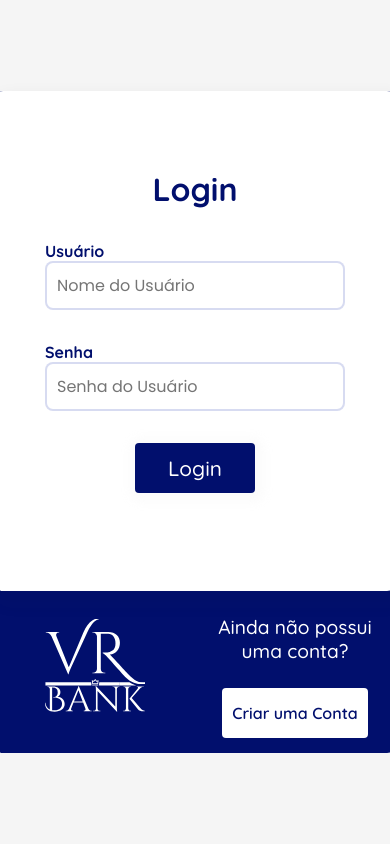
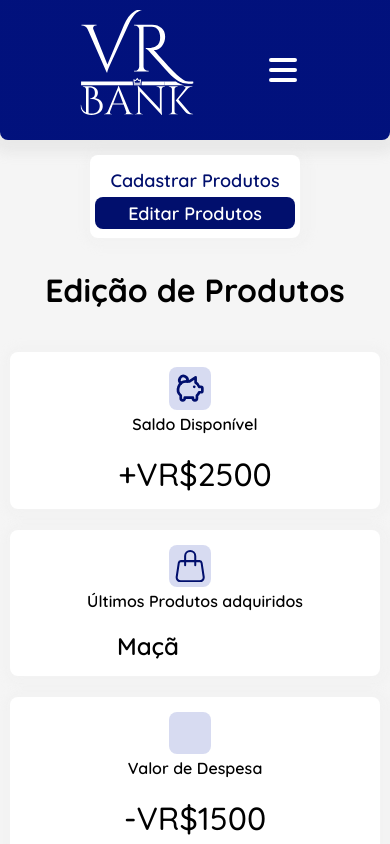
Before and after one commit to NatanALima/projeto-vrbank, a React (Create React App) app: page /editprods in a window 390 px wide. Shown: the top 844 px of the page. Built offline with nearby package versions, Linux system fonts and the light colour scheme; some icons are missing.

Commit message:
feat(CSS): adiciona Responsividade

```diff
--- a/src/App.css
+++ b/src/App.css
@@ -8,9 +8,26 @@ main {
     padding: 20px;
 }
 
-@media only screen and (max-width: 800px) {
+@media only screen and (max-width: 1399px) {
     main {
+        width: calc(100% - var(--widthNavResp));
         margin: auto;
-        padding: 0;
     }
 }
+
+@media only screen and (max-width: 991px) {
+    .contentContainer {
+        display: block;
+
+    }
+
+    main {
+        width: 100%;
+    }
+}
+
+@media only screen and (max-width: 575px) {
+    main {
+        padding: 15px 10px;
+    }
+}
--- a/src/App.js
+++ b/src/App.js
@@ -7,7 +7,7 @@ import Salas from './components/Salas/Salas';
 import { BrowserRouter as Router, Routes, Route} from 'react-router-dom';
 import { useState } from 'react';
 function App() {
-  const [isLogged, setIsLogged] = useState(false);
+  const [isLogged, setIsLogged] = useState(true);
 
   return (
     <>
--- a/src/assets/css/Action.module.css
+++ b/src/assets/css/Action.module.css
@@ -75,3 +75,11 @@
 .action__content:hover .action__cover::before {
     opacity: 0;
 }
+
+
+@media only screen and (max-width: 767px) {
+    .action__container {
+        flex-direction: column;
+        align-items: center;
+    }
+}
--- a/src/assets/css/InfoExtra.module.css
+++ b/src/assets/css/InfoExtra.module.css
@@ -101,9 +101,39 @@ Fim Título Content
     }
 }
 
-@media only screen and (max-width: 800px) {
+@media only screen and (max-width: 1199px) {
+    .infoExtra {
+        display: grid;
+        padding: var(--marginContent);
+        justify-items: center;
+        grid-template: 1fr 1fr / 1fr 1fr;
+        gap: calc(var(--marginContent) * 2);
+
+    }
+
     .infoExtra .infoExtra__content {
-        margin: 1em;
-        width: 100%;
+        margin: 0;
+        max-width: 100%;
     }
 }
+
+@media only screen and (max-width: 767px) {
+    .infoExtra {
+        display: flex;
+        align-items: center;
+        flex-direction: column;
+        gap: 0;
+        padding: 0;
+
+    }
+
+    .infoExtra .infoExtra__content {
+        margin: var(--marginContent);
+        width: 100%;
+        text-align: center;
+    }
+
+    .infoExtra .infoExtra__content .content__title {
+        display: block;
+    }
+}
--- a/src/assets/css/Navbar.module.css
+++ b/src/assets/css/Navbar.module.css
@@ -11,12 +11,12 @@ header.navContainer {
 
 }
 
-.navContent1__logo {
+.navContent__logo {
     display: flex;
     justify-content: center;
 }
 
-.navContent1__logo img{
+.navContent__logo img{
     margin: 2em 0;
     width: 200px;
     height: 200px;
@@ -25,18 +25,18 @@ header.navContainer {
 
 }
 
-.navContent1__logo img:hover {
+.navContent__logo img:hover {
     filter: drop-shadow(5px 2px 2px #000a4eb2);
     transform: translateY(-5px);
 
 }
 
-.navContent1__navList ul {
+.navContent__info ul {
     padding-right: 15px;
 
 }
 
-.navContent1__navList ul li{
+.navContent__info ul li{
     position: relative;
     font-size: var(--fontSizeNav);
     padding: 10px 20px;
@@ -49,7 +49,7 @@ header.navContainer {
 
 
 /* Animação no fundo */
-.navContent1__navList ul li::before {
+.navContent__info ul li::before {
     content: '';
     display: block;
     position: absolute;
@@ -61,18 +61,18 @@ header.navContainer {
 
 }
 
-.navContent1__navList ul li:has(.active)::before {
+.navContent__info ul li:has(.active)::before {
     background-color: white;
 }
 
-.navContent1__navList ul li:not(:has(.active))::before {
+.navContent__info ul li:not(:has(.active))::before {
     transform: scaleX(0);
     transform-origin: left;
 
 }
 
 
-.navContent1__navList ul li:hover::before {
+.navContent__info ul li:hover::before {
     transform: scaleX(1);
     transform-origin: left;
 
@@ -81,7 +81,7 @@ header.navContainer {
 
 
 
-.navContent1__navList ul li a{
+.navContent__info ul li a{
     color: white;
     display: flex;
     align-items: center;
@@ -89,27 +89,199 @@ header.navContainer {
 
 }
 
-.navContent1__navList ul li a.active {
+.navContent__info ul li a.active {
     color: var(--colorSec);
 }
 
-.navContent1__navList ul li a .iconList {
+.navContent__info ul li a .iconList {
     margin-right: 20px;
     font-size: 1.5em;
 }
 
 
-@media only screen and (max-width: 800px) {
-    header {
+/*
+===================================================================
+~~~~~~~~~~~~~~~~~~~~~~~~~~~~~~~~~~~~~~~~~~~~~~~~~~~~~~~~~~~~~~~~~~~
+Estilização da área de Informações de Login
+~~~~~~~~~~~~~~~~~~~~~~~~~~~~~~~~~~~~~~~~~~~~~~~~~~~~~~~~~~~~~~~~~~~
+===================================================================
+*/
+.navContent__info .navContent__info__login {
+    text-align: center;
+    background-color: white;
+    color: black;
+    margin-top: 5em;
+    padding: 10px 20px;
+
+}
+
+.navContent__info__login p.info__login__user {
+    margin: 5px 0;
+    font-weight: bold;
+
+}
+
+p.info__login__user span {
+    font-family: var(--fontSec);
+    font-weight: 400;
+
+}
+
+.navContent__info__login button.info__login__btn {
+    margin: auto;
+    background-color: var(--colorSec);
+    padding: 5px 25px;
+}
+
+
+.navContent__menuBtn {
+    display: none;
+    align-items: center;
+    justify-content: center;
+    background-color: transparent;
+    font-size: 2.5em;
+    padding: 0;
+    border-radius: 50px;
+    box-shadow: none;
+    transition: .15s ease;
+    cursor: pointer;
+
+}
+
+.menuBtn__icon {
+    margin: 10px;
+}
+
+.navContent__menuBtn:hover {
+    background-color: white;
+    color: var(--colorSec);
+    opacity: 1;
+}
+
+
+
+@media only screen and (max-width: 1399px) {
+    header.navContainer {
         width: var(--widthNavResp);
     }
 
-    .navContent1__logo img {
+    .navContent__logo img {
         width: 150px;
         height: 150px;
     }
-    .navContent1__navList ul li {
+    .navContent__info ul li {
         font-size: var(--fontSizeNavResp);
 
     }
 }
+
+@media only screen and (max-width: 991px) {
+    header.navContainer {
+        display: flex;
+        justify-content: space-evenly;
+        align-items: center;
+        width: 100%;
+        min-height: 100%;
+        padding: 10px 20px;
+        border-radius: 0 0 var(--borderRadiusFix) var(--borderRadiusFix);
+    }
+
+    .navContent__logo {
+        align-items: center;
+    }
+
+    .navContent__logo img{
+        width: 120px;
+        height: 120px;
+        margin: 0;
+
+    }
+
+    .navContent__info {
+        display: flex;
+        align-items: center;
+    }
+
+    .navContent__info ul {
+        display: flex;
+        padding: 0;
+
+    }
+
+    .navContent__info ul li {
+        padding: 10px;
+        margin: 15px 10px;
+        font-size: 16px;
+    }
+
+    .navContent__info ul li::before {
+        border-radius: var(--borderRadiusFix);
+    }
+
+    .navContent__info ul li:not(:has(.active))::before {
+        transform: scaleX(0);
+        transform-origin: top;
+
+    }
+
+    .navContent__info ul li:hover::before {
+        transform: scaleX(1);
+        transform-origin: top;
+
+    }
+
+    .navContent__info .navContent__info__login {
+        margin: 0;
+        padding: 10px;
+        border-radius: var(--borderRadiusFix);
+    }
+}
+
+@media only screen and (max-width: 767px) {
+    header.navContainer {
+        position: relative;
+    }
+
+    .navContent__info {
+        position: absolute;
+        display: flex;
+        flex-direction: column;
+        justify-content: center;
+        align-items: center;
+        width: 100%;
+        top: 130px;
+        background: var(--colorGradient);
+        height: calc(100vh - 130px);
+        transform: translateX(-100%);
+        transition: .3s ease;
+        z-index: 3;
+
+    }
+
+    .navContent__info__active {
+        transform: translateX(0);
+    }
+
+    .navContent__info ul {
+        display: flex;
+        flex-direction: column;
+
+    }
+
+    .navContent__info ul li {
+        margin: 1em 0;
+        font-size: 2em;
+    }
+
+    .navContent__menuBtn {
+        display: flex;
+    }
+
+}
+
+@media only screen and (max-width: 575px) {
+    .navContent__info ul li {
+        margin: 1em 0;
+        font-size: 1.5em;
+    }
+}
--- a/src/assets/css/Produtos.module.css
+++ b/src/assets/css/Produtos.module.css
@@ -118,3 +118,83 @@ section.produtos .mainContent {
         grid-template-columns: 55vw 1fr;
     }
 }
+
+@media only screen and (max-width: 1199px) {
+    section.produtos .mainContent {
+        /* Linha / Coluna */
+        grid-template: auto 1fr/ 1fr 1fr;
+    }
+
+    .mainContent .formMain {
+        grid-row: 1;
+        grid-column: span 2;
+    }
+
+    .mainContent .calendar {
+        grid-area: 2 / 1;
+
+    }
+
+    .mainContent .quickShortCut {
+        grid-area: 2 / 2;
+    }
+
+}
+
+@media only screen and (max-width: 991px) {
+    nav.navProd {
+        margin: auto;
+    }
+}
+
+@media only screen and (max-width: 767px) {
+    section.produtos .mainContent {
+        display: flex;
+        flex-direction: column;
+    }
+}
+
+@media only screen and (max-width: 575px) {
+
+    nav.navProd {
+        height: fit-content;
+        align-items: start;
+    }
+
+    nav.navProd ul {
+        display: flex;
+        flex-direction: column;
+    }
+
+    nav.navProd ul li {
+        width: 200px;
+        height: 30px;
+        align-items: center;
+    }
+
+    nav.navProd ul li:last-child {
+        margin-top: 3px;
+    }
+
+    nav.navProd ul li a {
+        font-size: 18px;
+    }
+
+    nav.navProd .navProd__activeContainer {
+        width: 200px;
+        height: 32px;
+        margin: 0;
+
+    }
+
+    nav.navProd ul:has(li:first-child a.active) ~ .navProd__activeContainer {
+        transform: translateY(0);
+
+    }
+
+    nav.navProd ul:has(li:last-child a.active) ~ .navProd__activeContainer {
+        transform: translateY(100%);
+
+    }
+
+}
--- a/src/assets/css/Salas.module.css
+++ b/src/assets/css/Salas.module.css
@@ -8,3 +8,13 @@ section.salas h1{
 section.salas h2 {
     margin: var(--marginContent);
 }
+
+@media only screen and (max-width: 575px) {
+    section.salas h1 {
+        text-decoration: underline;
+    }
+
+    section.salas h2 {
+        text-align: center;
+    }
+}
--- a/src/assets/css/TableInfo.module.css
+++ b/src/assets/css/TableInfo.module.css
@@ -120,3 +120,11 @@ table tbody button {
     padding: 10px;
     margin: 0 5px;
 }
+
+
+@media only screen and (max-width: 1399px) {
+    .tableContainer {
+        overflow: hidden;
+        overflow-x: scroll;
+    }
+}
--- a/src/assets/css/var.css
+++ b/src/assets/css/var.css
@@ -38,7 +38,8 @@
   /* Variáveis para o responsivo */
   --fontSizeContentResp: 1.65em;
   --fontSizeNavResp: 18px;
-  --widthNavResp: 250px;
+  --widthNavResp: 240px;
+  --marginSaldoResp: 0.5em;
 
 
 }
--- a/src/components/navBar/Navbar.js
+++ b/src/components/navBar/Navbar.js
@@ -9,25 +9,37 @@ import {LiaBoxSolid} from 'react-icons/lia';
 import {LiaFileInvoiceDollarSolid} from 'react-icons/lia';
 //Salas
 import {MdGroups} from 'react-icons/md';
+// Exit Button
+import { IoExitOutline as IconExit} from "react-icons/io5";
+//navBarMenu Responsive
+import { HiMenu as IconMenu} from "react-icons/hi";
+import { useState } from "react";
+
+
 
 export default function Navbar() {
     const listContent = [{title: "Produtos", path:"/", subNav:["/", "/editprods"], icon:<LiaBoxSolid className={styles.iconList}/>},
                         {title: "Banco", path:"/banco", icon:<LiaFileInvoiceDollarSolid className={styles.iconList}/>},
                         {title: "Salas", path:"/salas", icon:<MdGroups className={styles.iconList}/>}];
 
+    const [isActiveMenu, setIsActiveMenu] = useState(false);
+
     return(
 
         <header className={styles.navContainer}>
-
-            <section className={styles.navContent1}>
-                <div className={styles.navContent1__logo}>
-                    <img src={vrLogo} alt="vrLogo" />
-                </div>
-                <div className={styles.navContent1__navList}>
-                    <Navlist listContent={listContent} styles={styles}/>
+            <section className={styles.navContent__logo}>
+                <img src={vrLogo} alt="vrLogo" />
+            </section>
+            <section className={`${styles.navContent__info} ${isActiveMenu ? styles.navContent__info__active : ""}`}>
+                <Navlist listContent={listContent} styles={styles}/>
+                <div className={styles.navContent__info__login}>
+                    <p className={styles.info__login__user}>Usuário: <span>user@VR2022</span></p>
+                    <button className={styles.info__login__btn}>Sair</button>
                 </div>
             </section>
-            <section className={styles.navContent2}><p>Área de Login</p></section>
+            <button className={styles.navContent__menuBtn} onClick={() => setIsActiveMenu(prevValue => !prevValue)}>
+                <IconMenu className={styles.menuBtn__icon}/>
+            </button>
         </header>
     )
 
```
Also changed, not shown: src/assets/css/Banco.module.css (+32 -0 lines), src/assets/css/FormCadastro.module.css (+37 -0 lines).
